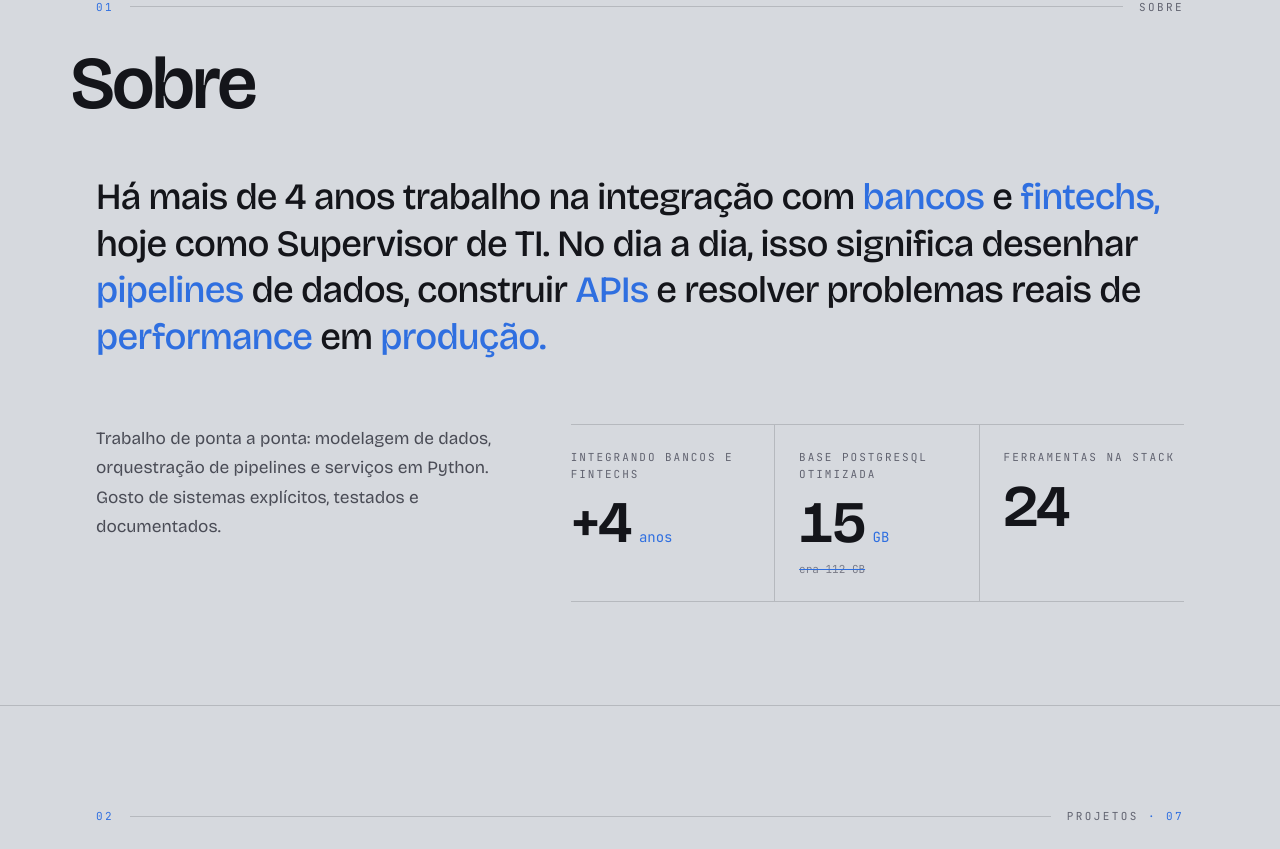
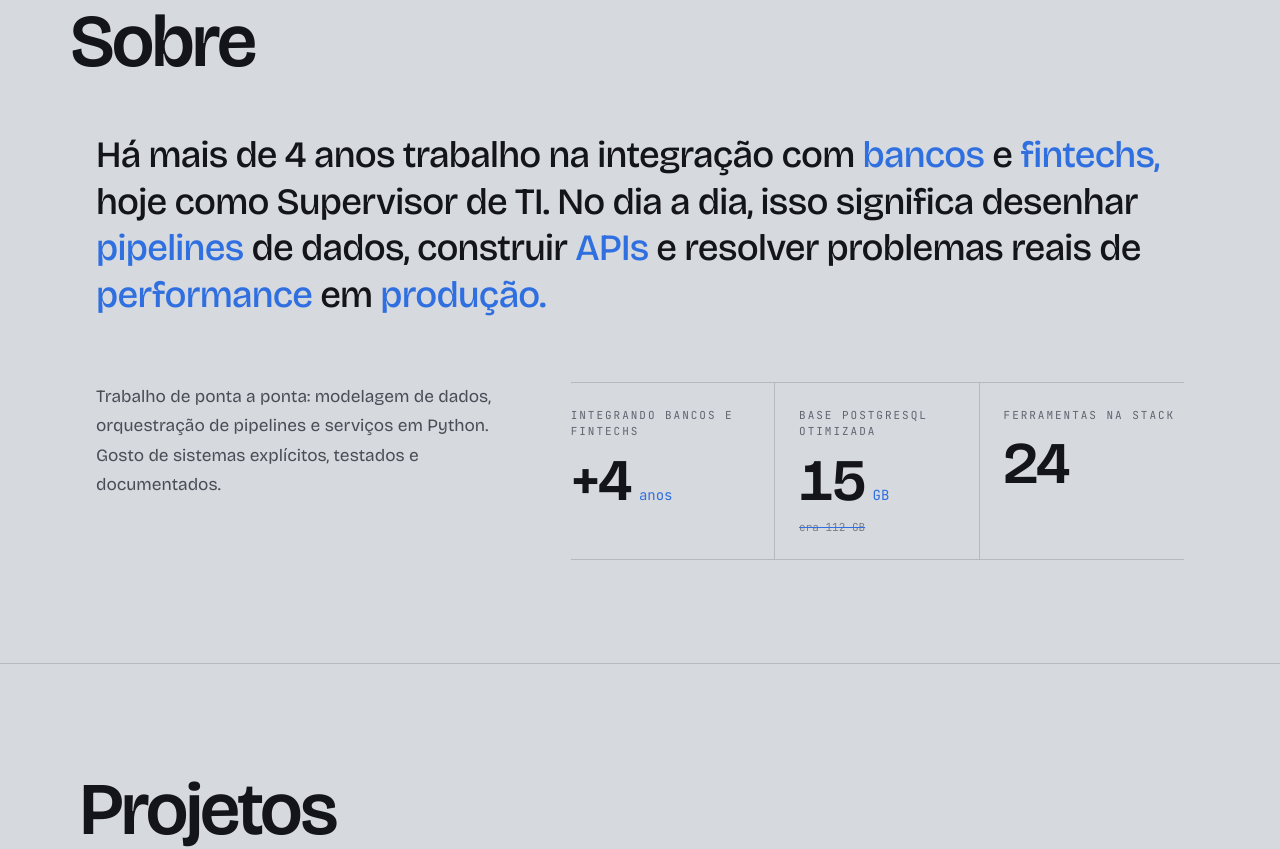
Before and after one commit to douglazcandido/douglazcandido.com, a React (Vite) app: page / in a window 1280 px wide. Shown: the part 701-1550 px from the top of the page. Built offline with nearby package versions, Linux system fonts and the light colour scheme.

Commit message:
refactor: remove cabeçalho numerado do início das seções

```diff
--- a/src/components/Section.tsx
+++ b/src/components/Section.tsx
@@ -4,19 +4,15 @@ import { useParallax } from "../hooks/useParallax";
 
 interface SectionProps {
   id: string;
-  number: string;
-  label: string;
   /** Giant heading. */
   title: string;
-  /** Item count shown in the label row. */
-  count?: number;
   children: ReactNode;
   /** Rendered edge-to-edge below the padded content. */
   bleed?: ReactNode;
   className?: string;
 }
 
-export default function Section({ id, number, label, title, count, children, bleed, className = "" }: SectionProps) {
+export default function Section({ id, title, children, bleed, className = "" }: SectionProps) {
   const { ref, isInView } = useInView<HTMLDivElement>();
   const titleRef = useParallax<HTMLHeadingElement>({ x: 70 });
 
@@ -24,15 +20,7 @@ export default function Section({ id, number, label, title, count, children, ble
     <section id={id} className={`relative border-t border-divider py-[clamp(56px,8vw,112px)] ${className}`}>
       <div className="px-page">
         <div ref={ref} className={isInView ? "mask-visible" : ""}>
-          <div className="flex items-center gap-4 font-mono text-[11px] tracking-[0.22em] uppercase">
-            <span className="text-accent">{number}</span>
-            <span className="rule-draw h-px flex-1 bg-divider" />
-            <span className="text-neutral-500">
-              {label}
-              {count !== undefined && <span className="text-accent"> · {String(count).padStart(2, "0")}</span>}
-            </span>
-          </div>
-          <h2 ref={titleRef} className="display m-0 mt-[clamp(16px,2vw,28px)] text-[clamp(38px,5.8vw,92px)] leading-[1.05] tracking-[-0.04em]">
+          <h2 ref={titleRef} className="display m-0 text-[clamp(38px,5.8vw,92px)] leading-[1.05] tracking-[-0.04em]">
             <span className="mask-line">
               <span className="mask-inner">{title}</span>
             </span>
--- a/src/i18n/en.ts
+++ b/src/i18n/en.ts
@@ -31,7 +31,6 @@ export const en: Dict = {
       "I build pipelines that hold up under real volume, from ingestion to insight, with observability built in and costs under control.",
   },
   about: {
-    label: "about",
     title: "About",
     lead: "For over 4 years I've been working on integrations with banks and fintechs, and today I'm an IT Supervisor. Day to day, that means designing data pipelines, building APIs and solving real performance problems in production.",
     accent: ["banks", "fintechs", "pipelines", "APIs", "performance", "production"],
@@ -43,7 +42,6 @@ export const en: Dict = {
     statTools: "Tools in the stack",
   },
   projects: {
-    label: "projects",
     title: "Projects",
     intro:
       "The kinds of problems I've solved in practice, without going into client- or company-specific details.",
@@ -105,12 +103,10 @@ export const en: Dict = {
     ],
   },
   skills: {
-    label: "skills",
     title: "Skills",
     text: "Data & pipelines, backend, automation and cloud: the tools that make up my stack. Scroll the page to speed up the rows.",
   },
   education: {
-    label: "education",
     title: "Education",
     items: [
       { title: "Technologist Degree in Data Science", school: "FIAP" },
@@ -119,7 +115,6 @@ export const en: Dict = {
     ],
   },
   contact: {
-    label: "contact",
     title: "Let's talk",
     copy: "copy",
     copied: "copied",
--- a/src/i18n/es.ts
+++ b/src/i18n/es.ts
@@ -31,7 +31,6 @@ export const es: Dict = {
       "Construyo pipelines que aguantan volumen de verdad, de la ingesta a la información, con observabilidad y costos bajo control.",
   },
   about: {
-    label: "sobre mí",
     title: "Sobre mí",
     lead: "Hace más de 4 años trabajo en la integración con bancos y fintechs, y hoy soy Supervisor de TI. En el día a día, eso significa diseñar pipelines de datos, construir APIs y resolver problemas reales de rendimiento en producción.",
     accent: ["bancos", "fintechs", "pipelines", "APIs", "rendimiento", "producción"],
@@ -43,7 +42,6 @@ export const es: Dict = {
     statTools: "Herramientas en el stack",
   },
   projects: {
-    label: "proyectos",
     title: "Proyectos",
     intro:
       "Tipos de problemas que ya resolví en la práctica, sin entrar en detalles específicos de clientes o empresas.",
@@ -105,12 +103,10 @@ export const es: Dict = {
     ],
   },
   skills: {
-    label: "habilidades",
     title: "Habilidades",
     text: "Datos y pipelines, backend, automatización y cloud: las herramientas que componen mi stack. Desplázate por la página para acelerar las filas.",
   },
   education: {
-    label: "educación",
     title: "Educación",
     items: [
       { title: "Tecnólogo en Ciencia de Datos", school: "FIAP" },
@@ -119,7 +115,6 @@ export const es: Dict = {
     ],
   },
   contact: {
-    label: "contacto",
     title: "Hablemos",
     copy: "copiar",
     copied: "copiado",
--- a/src/i18n/pt.ts
+++ b/src/i18n/pt.ts
@@ -33,7 +33,6 @@ export const pt = {
       "Construo pipelines que aguentam volume, da ingestão à informação, com observabilidade e custo sob controle.",
   },
   about: {
-    label: "sobre",
     title: "Sobre",
     lead: "Há mais de 4 anos trabalho na integração com bancos e fintechs, hoje como Supervisor de TI. No dia a dia, isso significa desenhar pipelines de dados, construir APIs e resolver problemas reais de performance em produção.",
     accent: ["bancos", "fintechs", "pipelines", "APIs", "performance", "produção"],
@@ -45,7 +44,6 @@ export const pt = {
     statTools: "Ferramentas na stack",
   },
   projects: {
-    label: "projetos",
     title: "Projetos",
     intro:
       "Tipos de problema que já resolvi na prática, sem entrar em detalhes específicos de cliente ou empresa.",
@@ -107,12 +105,10 @@ export const pt = {
     ],
   },
   skills: {
-    label: "skills",
     title: "Skills",
     text: "Dados & pipelines, backend, automação e cloud — as ferramentas que compõem minha stack. Role a página para acelerar as fileiras.",
   },
   education: {
-    label: "educação",
     title: "Educação",
     items: [
       { title: "Tecnólogo em Ciência de Dados", school: "FIAP" },
@@ -121,7 +117,6 @@ export const pt = {
     ],
   },
   contact: {
-    label: "contato",
     title: "Vamos conversar",
     copy: "copiar",
     copied: "copiado",
--- a/src/sections/About.tsx
+++ b/src/sections/About.tsx
@@ -10,7 +10,7 @@ export default function About() {
   const a = t.about;
 
   return (
-    <Section id="sobre" number="01" label={a.label} title={a.title}>
+    <Section id="sobre" title={a.title}>
       <ScrubText
         text={a.lead}
         accent={a.accent}
--- a/src/sections/Contact.tsx
+++ b/src/sections/Contact.tsx
@@ -51,13 +51,7 @@ export default function Contact() {
     <section id="contato" className="relative overflow-hidden border-t border-divider pt-[clamp(56px,8vw,112px)] pb-[clamp(24px,3vw,40px)]">
       <div className="px-page">
         <div ref={ref} className={isInView ? "mask-visible" : ""}>
-          <div className="flex items-center gap-4 font-mono text-[11px] tracking-[0.22em] uppercase">
-            <span className="text-accent">05</span>
-            <span className="rule-draw h-px flex-1 bg-divider" />
-            <span className="text-neutral-500">{t.contact.label}</span>
-          </div>
-
-          <h2 className="display m-0 mt-[clamp(16px,2vw,28px)] text-[clamp(38px,5.8vw,92px)] leading-[1.05] tracking-[-0.04em]">
+          <h2 className="display m-0 text-[clamp(38px,5.8vw,92px)] leading-[1.05] tracking-[-0.04em]">
             <span className="mask-line">
               <span className="mask-inner">
                 {t.contact.title}<span className="text-accent">.</span>
--- a/src/sections/Education.tsx
+++ b/src/sections/Education.tsx
@@ -8,7 +8,7 @@ export default function Education() {
   const items = t.education.items;
 
   return (
-    <Section id="educacao" number="04" label={t.education.label} title={t.education.title} count={items.length}>
+    <Section id="educacao" title={t.education.title}>
       <ol className="m-0 list-none border-t border-divider p-0">
         {items.map((item, index) => (
           <Reveal as="li" key={item.title} delay={index * 110} className="border-b border-divider">
--- a/src/sections/Projects.tsx
+++ b/src/sections/Projects.tsx
@@ -150,7 +150,7 @@ export default function Projects() {
 
   // The radar sits right after the first card and spans two rows (12-col bento keeps every row full).
   return (
-    <Section id="projetos" number="02" label={t.projects.label} title={t.projects.title} count={items.length}>
+    <Section id="projetos" title={t.projects.title}>
       <Reveal as="p" className="m-0 mb-[clamp(28px,4vw,56px)] max-w-[60ch] text-[clamp(17px,1.5vw,22px)] leading-[1.55] text-neutral-400">
         {t.projects.intro}
       </Reveal>
--- a/src/sections/Skills.tsx
+++ b/src/sections/Skills.tsx
@@ -10,10 +10,7 @@ export default function Skills() {
   return (
     <Section
       id="skills"
-      number="03"
-      label={t.skills.label}
       title={t.skills.title}
-      count={skills.length}
       bleed={
         <Reveal className="mt-[clamp(32px,5vw,72px)]">
           <LogoMarquee skills={skills} />
```
